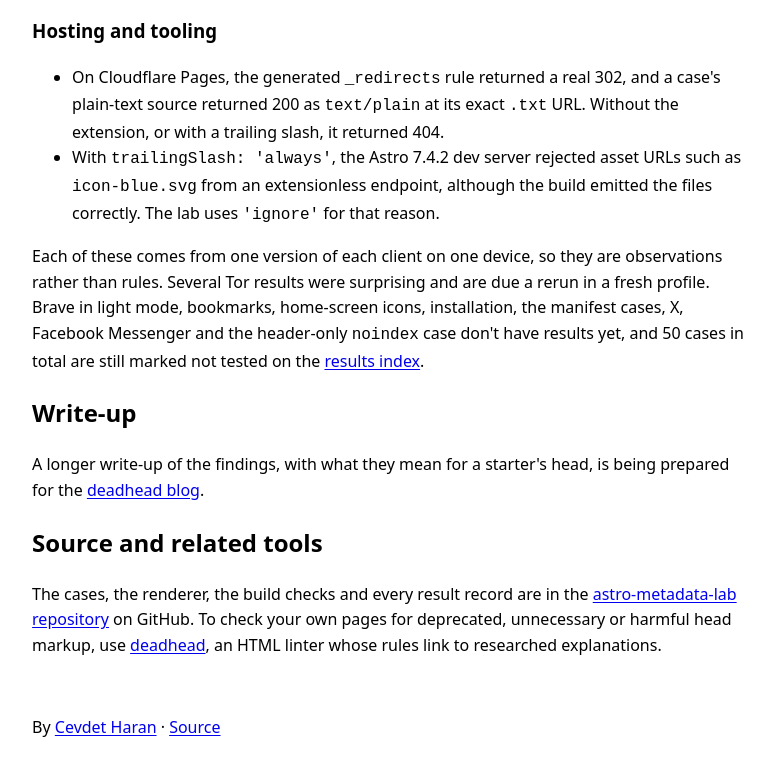
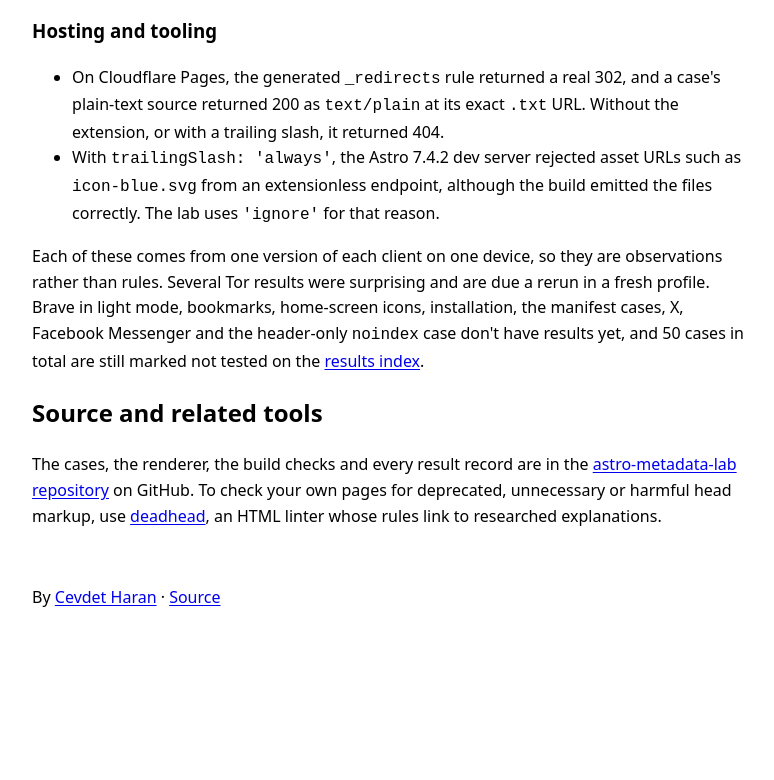
Before and after one commit to cevdetch/astro-metadata-lab, an Astro site: page / in a window 1280 px wide. Shown: the part 4297-5077 px from the top of the page, without its empty margins (251-1025 px from the left). After the commit the page ends 4948 px from the top, so only its background shows below. Built offline with nearby package versions, Linux system fonts and the light colour scheme; Astro itself is replaced by a stand-in of ours.

Commit message:
docs(landing): drop the promise of a longer write-up
The landing page said a write-up of the findings was on its way to the
deadhead blog, but no such post exists. A public page should describe
what is there, so remove the section and its placeholder link until a
post is published.

```diff
--- a/src/pages/index.astro
+++ b/src/pages/index.astro
@@ -13,8 +13,6 @@ const title = `${name}: how real clients read broken head metadata`;
 const description = `${cases.length} deliberately broken test pages for titles, Open Graph, favicons, canonicals and colour schemes, with results from browsers on Linux and Android and from link previews in messaging apps.`;
 const image = new URL(`${home}og-image.png`, Astro.url.origin).href;
 const repository = 'https://github.com/cevdetch/astro-metadata-lab';
-// Replace with the post's own URL once the write-up is published.
-const writeUp = 'https://deadhead.cevdet.ch/blog';
 const jsonLd = graph(websiteNode({ url, name, description, inLanguage: 'en' }));
 const groups = [
   ['metadata', 'Metadata', 'HTML fallbacks, missing or empty Open Graph fields, Twitter card fields and their order, conflicting, escaped and very long text, and missing, relative, SVG or multiple social images.'],
@@ -163,12 +161,6 @@ const { observed, untested, dates } = labCoverage;
         marked not tested on the <a href={`${home}cases/results/`}>results index</a>.
       </p>
 
-      <h2>Write-up</h2>
-      <p>
-        A longer write-up of the findings, with what they mean for a starter's head, is being prepared for
-        the <a href={writeUp}>deadhead blog</a>.
-      </p>
-
       <h2>Source and related tools</h2>
       <p>
         The cases, the renderer, the build checks and every result record are in the
```
